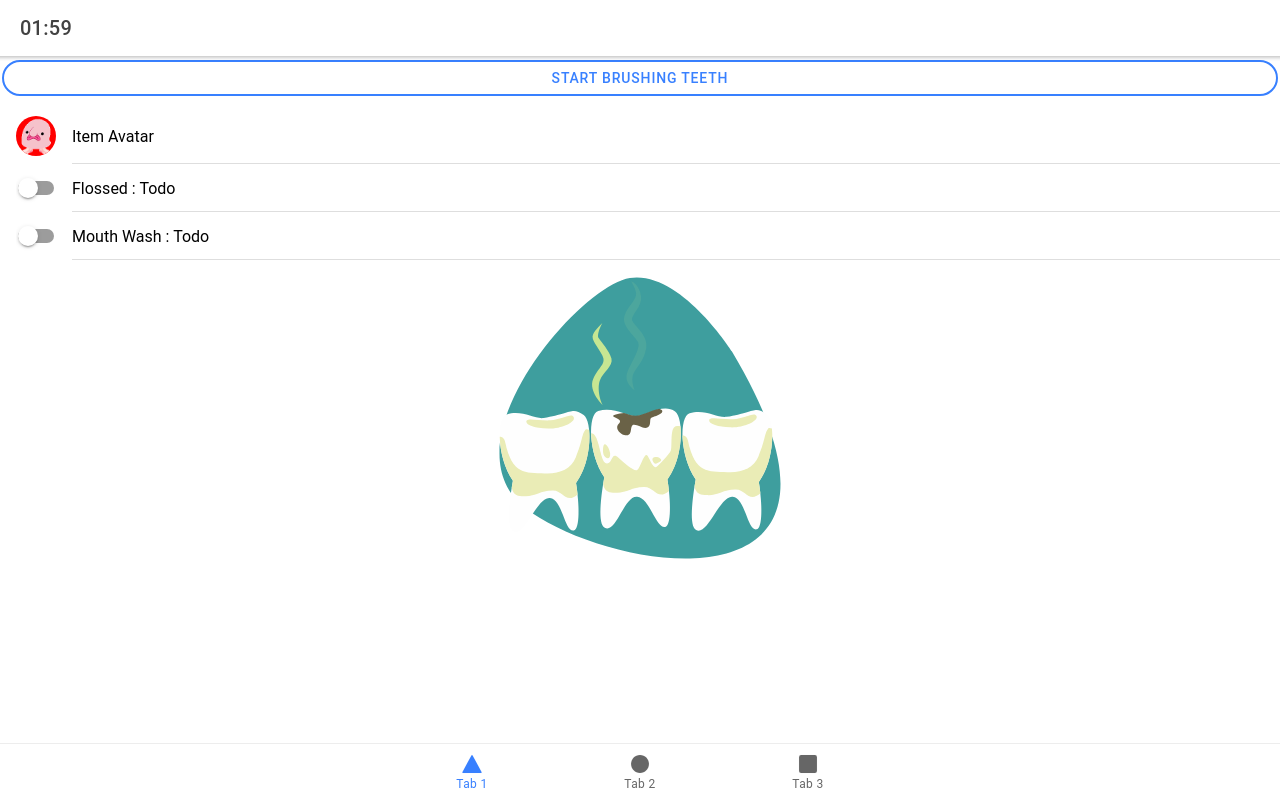
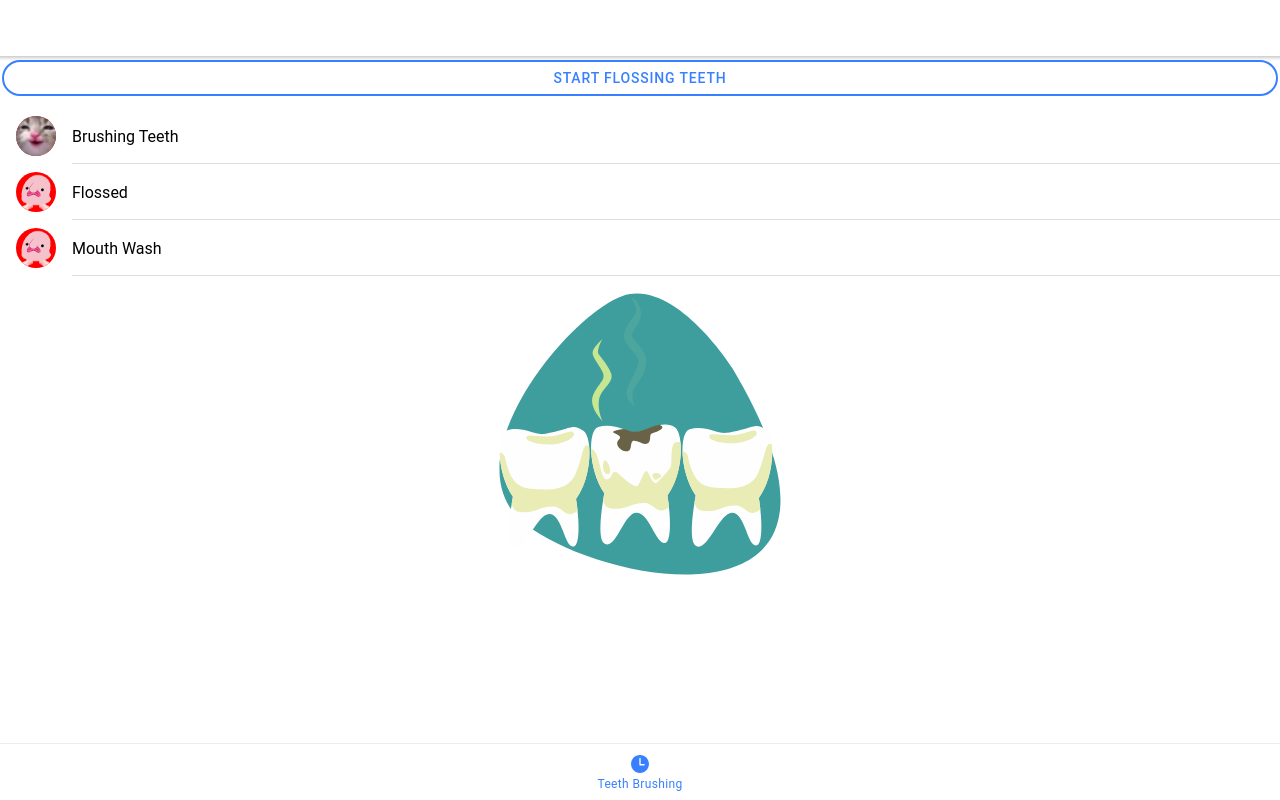
Before and after one commit to gondolin24/dental-buddy, a React (Create React App) app in the folder dental-buddy/: page /tab1 in a window 1280 px wide. Both pictures are taken after a click on the element "START BRUSHING TEETH". Built offline with nearby package versions, Linux system fonts and the light colour scheme.

Commit message:
Major refactor

```diff
--- a/dental-buddy/src/App.tsx
+++ b/dental-buddy/src/App.tsx
@@ -10,7 +10,7 @@ import {
   IonTabs
 } from '@ionic/react';
 import { IonReactRouter } from '@ionic/react-router';
-import { ellipse, square, triangle } from 'ionicons/icons';
+import {ellipse, square, time, triangle} from 'ionicons/icons';
 import Tab1 from './pages/Tab1';
 import Tab2 from './pages/Tab2';
 import Tab3 from './pages/Tab3';
@@ -47,17 +47,17 @@ const App: React.FC = () => (
         </IonRouterOutlet>
         <IonTabBar slot="bottom">
           <IonTabButton tab="tab1" href="/tab1">
-            <IonIcon icon={triangle} />
-            <IonLabel>Tab 1</IonLabel>
+            <IonIcon icon={time} />
+            <IonLabel>Teeth Brushing</IonLabel>
           </IonTabButton>
-          <IonTabButton tab="tab2" href="/tab2">
-            <IonIcon icon={ellipse} />
-            <IonLabel>Tab 2</IonLabel>
-          </IonTabButton>
-          <IonTabButton tab="tab3" href="/tab3">
-            <IonIcon icon={square} />
-            <IonLabel>Tab 3</IonLabel>
-          </IonTabButton>
+          {/*<IonTabButton tab="tab2" href="/tab2">*/}
+          {/*  <IonIcon icon={ellipse} />*/}
+          {/*  <IonLabel>Tab 2</IonLabel>*/}
+          {/*</IonTabButton>*/}
+          {/*<IonTabButton tab="tab3" href="/tab3">*/}
+          {/*  <IonIcon icon={square} />*/}
+          {/*  <IonLabel>Tab 3</IonLabel>*/}
+          {/*</IonTabButton>*/}
         </IonTabBar>
       </IonTabs>
     </IonReactRouter>
--- a/dental-buddy/src/components/progress/BrushingProgress.tsx
+++ b/dental-buddy/src/components/progress/BrushingProgress.tsx
@@ -1,20 +1,41 @@
-import React from 'react';
+import React, {useEffect, useState} from 'react';
 import './Progress.css'
 
 import {IonAvatar, IonItem, IonLabel} from '@ionic/react';
 
+interface ProgressProps {
+    stageFlow: number
+    reset: boolean
+    stageComplete: boolean
+}
 
-const BrushingProgress: React.FC = () => {
+const BrushingProgress: React.FC<ProgressProps> = (props) => {
+
+        const [avatar, setAvatar] = useState(<img src={require('../../pics/non-complete.gif')}/>)
+
+        useEffect(() => {
+                //hard reset
+                if (props.reset) {
+                    setAvatar(<img src={require('../../pics/non-complete.gif')}/>)
+                }
+
+                const actual = props.stageFlow - 1
+                if (actual === 1 && props.stageComplete) {
+                    setAvatar(<img src={require('../../pics/complete.png')}/>)
+                }
+            }, [props.stageFlow, props.stageComplete, props.reset]
+        )
 
         return (
             <IonItem>
                 <IonAvatar slot="start" className={'not-complete'}>
-                <img src={require('../../pics/non-complete.gif')}/>
+                    {avatar}
                 </IonAvatar>
-            <IonLabel>Item Avatar</IonLabel>
+                <IonLabel>Brushing Teeth</IonLabel>
             </IonItem>
 
         );
-};
+    }
+;
 
 export default BrushingProgress;
--- a/dental-buddy/src/components/progress/FlossingProgress.tsx
+++ b/dental-buddy/src/components/progress/FlossingProgress.tsx
@@ -1,17 +1,37 @@
-import React from 'react';
+import React, {useEffect, useState} from 'react';
 import './Progress.css'
 
 import {IonAvatar, IonItem, IonLabel} from '@ionic/react';
 
+interface ProgressProps {
+    stageFlow: number
+    reset: boolean
+    stageComplete: boolean
+}
 
-const FlossingProgress: React.FC = () => {
+const FlossingProgress: React.FC<ProgressProps> = (props) => {
+
+    const [avatar, setAvatar] = useState(<img src={require('../../pics/non-complete.gif')}/>)
+
+    useEffect(() => {
+            //hard reset
+            if (props.reset) {
+                setAvatar(<img src={require('../../pics/non-complete.gif')}/>)
+            }
+
+            const actual = props.stageFlow - 1
+            if (actual === 2 && props.stageComplete) {
+                setAvatar(<img src={require('../../pics/complete.png')}/>)
+            }
+        }, [props.stageFlow, props.stageComplete, props.reset]
+    )
 
     return (
         <IonItem>
             <IonAvatar slot="start" className={'not-complete'}>
-                <img src={require('../../pics/non-complete.gif')}/>
+                {avatar}
             </IonAvatar>
-            <IonLabel>Item Avatar</IonLabel>
+            <IonLabel>Flossed</IonLabel>
         </IonItem>
 
     );
--- a/dental-buddy/src/components/progress/MouthWashProgress.tsx
+++ b/dental-buddy/src/components/progress/MouthWashProgress.tsx
@@ -1,17 +1,36 @@
-import React from 'react';
+import React, {useEffect, useState} from 'react';
 import './Progress.css'
 
 import {IonAvatar, IonItem, IonLabel} from '@ionic/react';
 
+interface ProgressProps {
+    stageFlow: number
+    reset: boolean
+    stageComplete: boolean
+}
 
-const MouthWashProgress: React.FC = () => {
+const MouthWashProgress: React.FC<ProgressProps> = (props) => {
 
+    const [avatar, setAvatar] = useState(<img src={require('../../pics/non-complete.gif')}/>)
+
+    useEffect(() => {
+        //hard reset
+        if (props.reset) {
+            setAvatar(<img src={require('../../pics/non-complete.gif')}/>)
+        }
+
+            const actual = props.stageFlow - 1
+            if (actual === 3 && props.stageComplete) {
+                setAvatar(<img src={require('../../pics/complete.png')}/>)
+            }
+        }, [props.stageFlow, props.stageComplete, props.reset]
+    )
     return (
         <IonItem>
             <IonAvatar slot="start" className={'not-complete'}>
-                <img src={require('../../pics/non-complete.gif')}/>
+                {avatar}
             </IonAvatar>
-            <IonLabel>Item Avatar</IonLabel>
+            <IonLabel>Mouth Wash</IonLabel>
         </IonItem>
 
     );
--- a/dental-buddy/src/pages/main/MainScreen.css
+++ b/dental-buddy/src/pages/main/MainScreen.css
@@ -13,6 +13,10 @@
 
 }
 
+.pop-animation {
+
+}
+
 .center {
     margin-left: auto;
     margin-right: auto;
--- a/dental-buddy/src/pages/main/MainScreen.tsx
+++ b/dental-buddy/src/pages/main/MainScreen.tsx
@@ -1,65 +1,76 @@
-import React, {useState} from 'react';
+import React, {useEffect, useState} from 'react';
 import './MainScreen.css';
 
 
 import {
-    IonAvatar,
     IonButton,
     IonContent,
     IonHeader,
-    IonItem,
-    IonLabel,
+    IonItem, IonLabel,
     IonList,
-    IonPage, IonTitle,
-    IonToggle,
+    IonPage,
+    IonPopover,
+    IonTitle,
     IonToolbar
 } from '@ionic/react';
 import Countdown, {zeroPad} from "react-countdown";
 import {getNumberOfSeconds} from "../../utils/Time-Utils";
 import {Stages} from "../../enum/Stages";
 import LottiePlayer from "../../components/lottie/LottiePlayer";
-import {getBrushingTeeth} from "../../services/LottieService";
+import {getBrushingTeeth, getCleanTeeth} from "../../services/LottieService";
 import FlossingProgress from "../../components/progress/FlossingProgress";
+import MouthWashProgress from "../../components/progress/MouthWashProgress";
+import BrushingProgress from "../../components/progress/BrushingProgress";
 
-function getComplete(complete: boolean) {
-    return (complete) ? 'Complete' : 'Todo'
+function getTimer(stage: number) {
+
+    switch (stage) {
+        case 1:
+            return 2
+        case 2:
+            return 3
+        default:
+            return 2
+    }
 
 }
 
-function getText() {
+function getProgressLabel(stage: number) {
 
+    switch (stage) {
+        case 1:
+            return 'Start Brushing Teeth'
+        case 2:
+            return 'Start Flossing Teeth'
+        case 3:
+            return 'Start Mouth Wash'
+        default:
+            return 'Start Brushing Teeth'
     }
 
-function getNextStage(stage: Stages) {
-    if (stage === Stages.WASH) {
-        return Stages.BRUSH
-    }
-    if (stage === Stages.FLOSS) {
-        return Stages.WASH
-    }
-    if (stage === Stages.BRUSH) {
-        return Stages.FLOSS
-    }
-    return Stages.BRUSH
-}
-
-function getEmptyProgressData() {
-    const data: any = {}
-    data[Stages.BRUSH] = false
-    data[Stages.WASH] = false
-    data[Stages.FLOSS] = false
-
-    return data
 }
 
 const MainScreen: React.FC = () => {
 
     const [startTimer, setStartTimer] = useState(false)
     const [brushTimer, setBrushTimer] = useState(Date.now())
-    const [stage, setStage] = useState(Stages.BRUSH)
-    const [nextStage, setNextStage] = useState(Stages.FLOSS)
-    const [progressData, setProgressData] = useState(getEmptyProgressData)
+    const [buttonLabel, setButtonLabel] = useState('Start Brushing Teeth')
+    const [flowStage, setFlowStage] = useState(1)
+    const [stageComplete, setStageComplete] = useState(false)
+    const [showPopover, setShowPopover] = useState(false);
+    const [reset, setReset] = useState(true);
 
+
+    useEffect(() => {
+        if (startTimer) {
+            setButtonLabel('Restart')
+            setBrushTimer(Date.now() + getNumberOfSeconds(getTimer(flowStage)))
+        }
+        if (reset) {
+            setFlowStage(1)
+
+        }
+    }, [flowStage, reset])
 
     // @ts-ignore
     const renderer = ({minutes, seconds}) => {
@@ -67,98 +78,64 @@ const MainScreen: React.FC = () => {
             <span>
     <IonTitle>
       {zeroPad(minutes)}:{zeroPad(seconds)}
-
     </IonTitle>
    </span>
         );
     };
 
-
     return (
         <IonPage>
             <IonHeader>
                 <IonToolbar>
-
                     {
                         startTimer &&
-
                         <Countdown
                             date={brushTimer}
                             precision={3}
                             autoStart={startTimer}
                             onComplete={() => {
                                 setStartTimer(false)
-                                const newNextStage = getNextStage(nextStage)
-                                setStage(nextStage)
-                                setNextStage(newNextStage)
-                                const pd = progressData
-                                pd[stage] = true
-                                setProgressData(pd)
-                                if (stage === Stages.WASH) {
-                                    setProgressData(getEmptyProgressData())
+                                setStageComplete(true)
+                                setButtonLabel(getProgressLabel(flowStage))
+                                if (flowStage > 3) {
+                                    setShowPopover(true)
                                 }
                             }}
                             renderer={renderer}
                         />
                     }
-
                 </IonToolbar>
             </IonHeader>
             <IonContent scrollX={false} scrollY={false}>
-
-
-                {
-                    stage === Stages.BRUSH &&
-                    <IonButton expand="full" shape="round" fill="outline"
-                               onClick={() => {
-                                   setBrushTimer(Date.now() + getNumberOfSeconds(121))
+                <IonButton expand="full" shape="round" fill="outline" onClick={() => {
                     setStartTimer(true)
-                               }}
-                    >Start brushing teeth</IonButton>
-                }
-
-                {
-                    stage === Stages.FLOSS &&
-
-                    <IonButton expand="full" shape="round" fill="outline"
-                               onClick={() => {
-                                   console.log('derp')
-                                   setBrushTimer(Date.now() + getNumberOfSeconds(60))
-                                   setStartTimer(true)
-                               }}
-                    >Start flossing teeth</IonButton>
-                }
-
-                {
-                    stage === Stages.WASH &&
-
-                    <IonButton expand="full" shape="round" fill="outline"
-                               onClick={() => {
-                                   setBrushTimer(Date.now() + getNumberOfSeconds(31))
-                                   setStartTimer(true)
-                               }}
-                    >Start mouth wash</IonButton>
-                }
+                    setFlowStage(flowStage + 1)
+                    setStageComplete(false)
+                    setReset(false)
+                }}>{buttonLabel}</IonButton>
 
                 <IonList>
-
-                    <FlossingProgress/>
-
-                    <IonItem>
-                        <IonLabel>Flossed : {getComplete(progressData[Stages.FLOSS])} </IonLabel>
-                        <IonToggle slot={"start"} checked={progressData[Stages.FLOSS]}/>
-                    </IonItem>
-
-                    <IonItem>
-                        <IonLabel>Mouth Wash : {getComplete(progressData[Stages.WASH])} </IonLabel>
-                        <IonToggle slot={"start"} checked={progressData[Stages.WASH]}/>
-                    </IonItem>
-
+                    <BrushingProgress stageComplete={stageComplete} stageFlow={flowStage} reset={reset}/>
+                    <FlossingProgress stageComplete={stageComplete} stageFlow={flowStage} reset={reset}/>
+                    <MouthWashProgress stageComplete={stageComplete} stageFlow={flowStage} reset={reset}/>
                 </IonList>
                 <div className={'home-animation'}>
                     <LottiePlayer source={getBrushingTeeth()} animationDefault={true}/>
+                </div>
 
+                <IonPopover
+                    isOpen={showPopover}
+                    onDidDismiss={e => {
+                        setShowPopover(false)
+                        setReset(true)
+                    }}
+                >
+                    <div className={'pop-animation'}>
+                        <LottiePlayer source={getCleanTeeth()} animationDefault={true}/>
                     </div>
+
+                </IonPopover>
+
             </IonContent>
         </IonPage>
     );
--- a/dental-buddy/src/services/LottieService.ts
+++ b/dental-buddy/src/services/LottieService.ts
@@ -1,5 +1,11 @@
 import * as BrushingTeeth from '../lottie-files/bad-teeth.json'
+import * as Finish from '../lottie-files/clean-teeth.json'
 
 export function getBrushingTeeth() {
     return BrushingTeeth
 }
+
+
+export function getCleanTeeth() {
+    return Finish
+}
```
Also changed, not shown: dental-buddy/src/pics/complete.png (added). Lines whose indentation alone changed are shown as unchanged.
